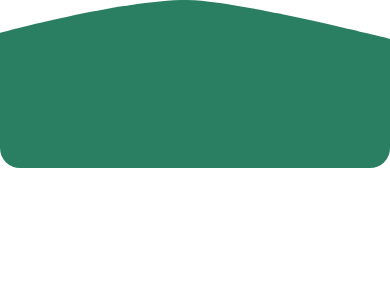
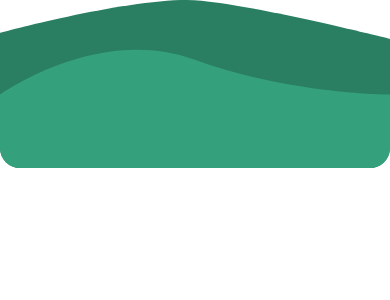
Before and after one commit to Senai-MarIA/MarIA.Mobile, a React Native app: screen / in a window 390 px wide. Shown: the top 300 px of the page. Built offline with nearby package versions, Linux system fonts and the light colour scheme.

Commit message:
feat svg light green footer

```diff
--- a/src/pages/NavigationMap/index.jsx
+++ b/src/pages/NavigationMap/index.jsx
@@ -4,6 +4,8 @@ import {
   GreenFooterContainer,
   DarkWaveBottomWrapper,
   DarkGreenBottomSvg,
+  LightWaveBottomWrapper,
+  LightGreenBottomSvg,
 } from './styles.js';
 
 export default function BottomPanel() {
@@ -11,12 +13,19 @@ export default function BottomPanel() {
     <GreenFooterContainer>
       <DarkWaveBottomWrapper>
         <DarkGreenBottomSvg>
-          <Path
-            d="M430 183.664L0 183.664V32.789C0 32.789 155 -5.3598 222 0.640198C289 6.6402 430 38.804 430 38.804V183.664Z"
-            fill="#2A7F62"
-          />
+          <Path d="M430 183.664L0 183.664V32.789C0 32.789 155 -5.3598 222 0.640198C289 6.6402 430 38.804 430 38.804V183.664Z" fill="#2A7F62" />
         </DarkGreenBottomSvg>
       </DarkWaveBottomWrapper>
+
+
+      <LightWaveBottomWrapper>
+        <LightGreenBottomSvg>
+          <Path
+            d="M430 135.931L0 135.931V47.7117C0 47.7117 108 -22.4628 214 12.6244C320 47.7117 430 47.7117 430 47.7117V135.931Z"
+            fill="#35A17C"
+          />
+        </LightGreenBottomSvg>
+      </LightWaveBottomWrapper>
     </GreenFooterContainer>
   );
 }
--- a/src/pages/NavigationMap/styles.js
+++ b/src/pages/NavigationMap/styles.js
@@ -29,3 +29,19 @@ export const DarkGreenBottomSvg = styled(Svg).attrs({
   width: ${width}px;
   height: 168px;
 `;
+
+export const LightWaveBottomWrapper = styled.View`
+  position: absolute;
+  bottom: 0;
+  left: 0;
+  right: 0;
+  z-index: 1;
+`;
+
+export const LightGreenBottomSvg = styled(Svg).attrs({
+  viewBox: '0 0 430 121',
+  preserveAspectRatio: 'none',
+})`
+  width: ${width}px;
+  height: 121px;
+`;
```
